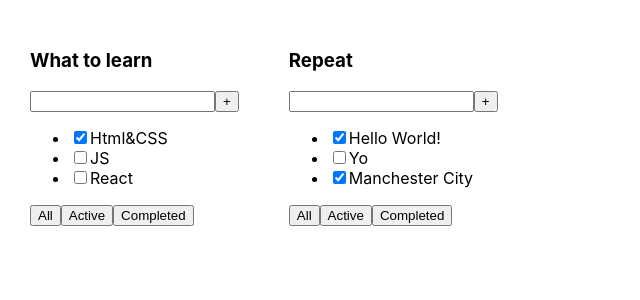
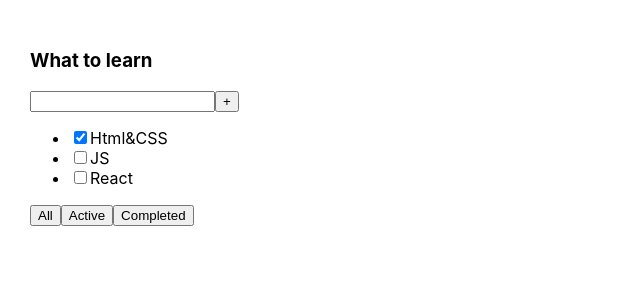
Before and after one commit to Kliapwnz/TodoRepeat, a React (Create React App) app: page / in a window 1280 px wide. Shown: the top 300 px of the page, without its empty margins (0-640 px from the left). Built offline with nearby package versions, Linux system fonts and the light colour scheme.

Commit message:
delete 1 todo

```diff
--- a/src/App.tsx
+++ b/src/App.tsx
@@ -8,17 +8,11 @@ function App() {
        {id:2, title:"JS", isDone: false },
        {id:3, title:"React", isDone: false }
    ]
-    const task2 =[
-        {id:1, title:"Hello World!", isDone: true },
-        {id:2, title:"Yo", isDone: false },
-        {id:3, title:"Manchester City", isDone: true }
-    ]
 
 
     return (
         <div className="App">
            <Todolist title="What to learn" tasks={task1}/>
-           <Todolist title="Repeat" tasks={task2}/>
         </div>
     );
 }
```
